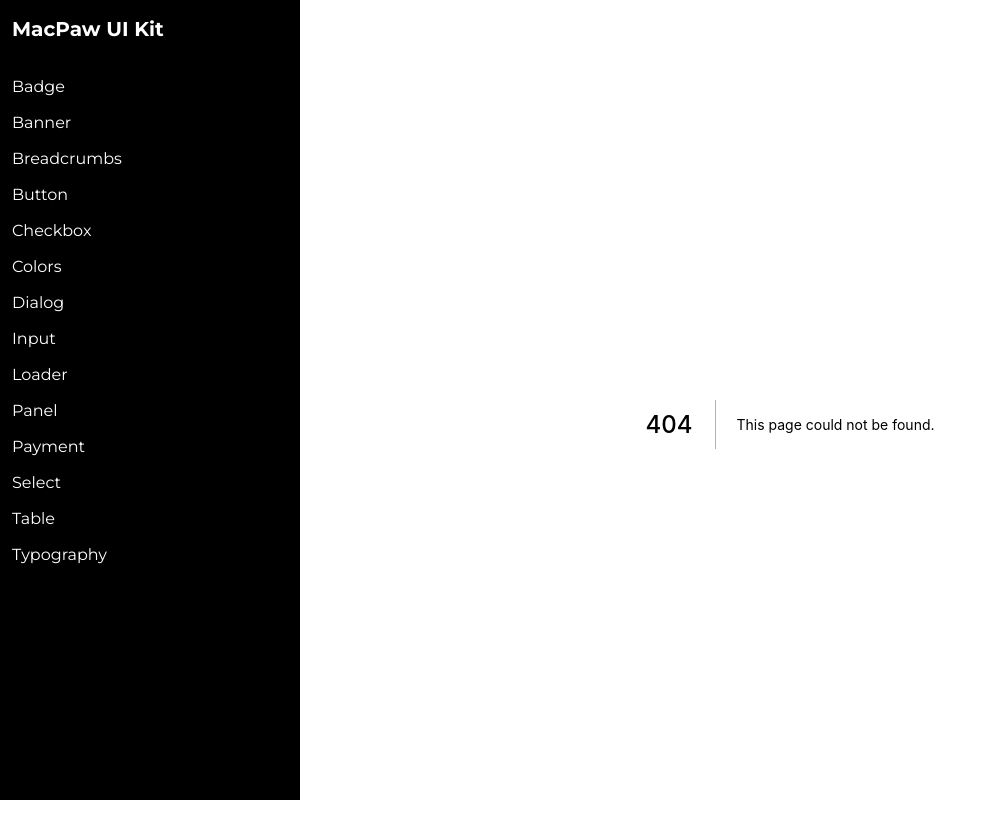
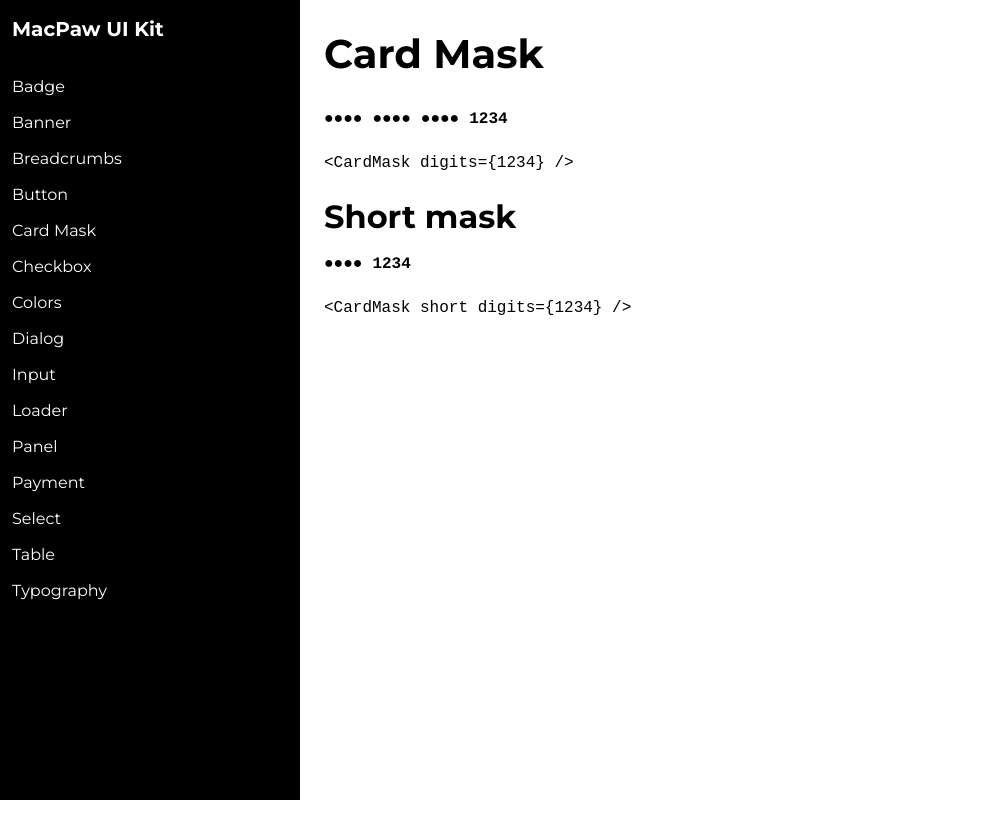
Before and after one commit to MacPaw/macpaw-ui, a Next.js app: page /card-mask in a window 1280 px wide. Before the commit this address had no page. Shown: the top 838 px of the page, without its empty margins (0-997 px from the left). After the commit the page ends 800 px from the top, so only its background shows below. Built offline with nearby package versions, Linux system fonts and the light colour scheme.

Commit message:
add CardMask

```diff
--- a/internal/Navigation/Navigation.js
+++ b/internal/Navigation/Navigation.js
@@ -7,6 +7,7 @@ const pages = [
   'banner',
   'breadcrumbs',
   'button',
+  'card-mask',
   'checkbox',
   'colors',
   'dialog',
@@ -25,7 +26,7 @@ const Navigation = () => (
     <div className={styles.navigationLinks}>
       {pages.sort().map((link) => (
         <Link href={`/${link}/`} key={link}>
-          <a className={styles.navigationLink}>{link}</a>
+          <a className={styles.navigationLink}>{link.replace('-', ' ')}</a>
         </Link>
       ))}
     </div>
--- a/package.json
+++ b/package.json
@@ -1,6 +1,6 @@
 {
   "name": "@macpaw/macpaw-ui",
-  "version": "0.0.46",
+  "version": "0.0.47",
   "main": "lib/ui.js",
   "scripts": {
     "dev": "next -p 1234",
--- /dev/null
+++ b/src/CardMask/CardMask.js
@@ -0,0 +1,17 @@
+import React from 'react';
+import cx from 'clsx';
+
+const CardMask = (props) => {
+  const { digits, short, className } = props;
+
+  return (
+    <div className={cx('card-mask', className)}>
+      <span>●●●●</span>
+      {!short && <span>●●●●</span>}
+      {!short && <span>●●●●</span>}
+      {digits || '●●●●'}
+    </div>
+  );
+};
+
+export default CardMask;
--- /dev/null
+++ b/src/CardMask/CardMask.scss
@@ -0,0 +1,10 @@
+.card-mask {
+  display: inline-flex;
+  align-items: center;
+  font-family: "Courier", "Courier New", "Montserrat", "Helvetica Neue", sans-serif;
+  font-weight: bold;
+
+  span {
+    margin-right: 10px;
+  }
+}
--- a/src/ui.d.ts
+++ b/src/ui.d.ts
@@ -2,6 +2,7 @@ export { default as Badge } from './Badge/Badge';
 export { default as Banner } from './Banner/Banner';
 export { default as Breadcrumbs } from './Breadcrumbs/Breadcrumbs';
 export { default as Button } from './Button/Button';
+export { default as CardMask } from './CardMask/CardMask';
 export { default as Checkbox } from './Checkbox/Checkbox';
 export { default as Dialog } from './Dialog/Dialog';
 export { default as DialogActions } from './DialogActions/DialogActions';
--- a/src/ui.js
+++ b/src/ui.js
@@ -2,6 +2,7 @@ export { default as Badge } from './Badge/Badge';
 export { default as Banner } from './Banner/Banner';
 export { default as Breadcrumbs } from './Breadcrumbs/Breadcrumbs';
 export { default as Button } from './Button/Button';
+export { default as CardMask } from './CardMask/CardMask';
 export { default as Checkbox } from './Checkbox/Checkbox';
 export { default as Dialog } from './Dialog/Dialog';
 export { default as DialogActions } from './DialogActions/DialogActions';
--- a/src/ui.scss
+++ b/src/ui.scss
@@ -10,6 +10,7 @@
 @import './Badge/Badge.scss';
 @import './Banner/Banner.scss';
 @import './Button/Button.scss';
+@import './CardMask/CardMask.scss';
 @import './Colors/Colors.scss';
 @import './Checkbox/Checkbox.scss';
 @import './FormRow/FormRow.scss';
```
Also changed, not shown: pages/card-mask.mdx (added, +17 -0 lines), pages/payment.mdx (+13 -0 lines), src/CardMask/CardMask.d.ts (added, +10 -0 lines).
